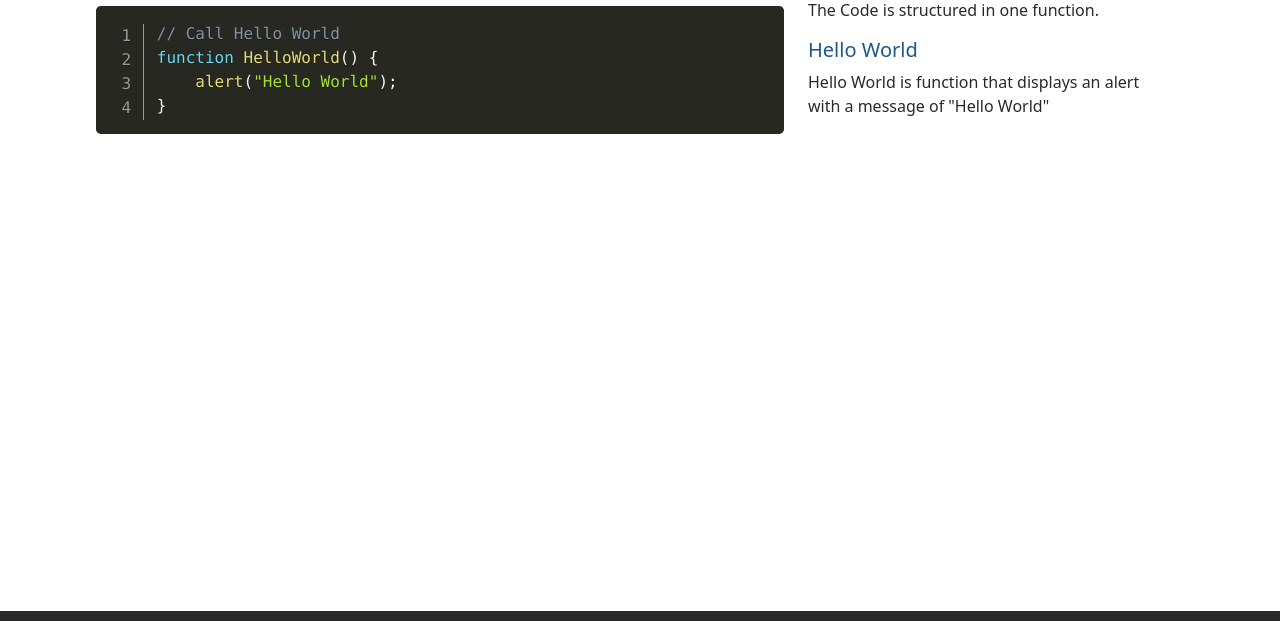
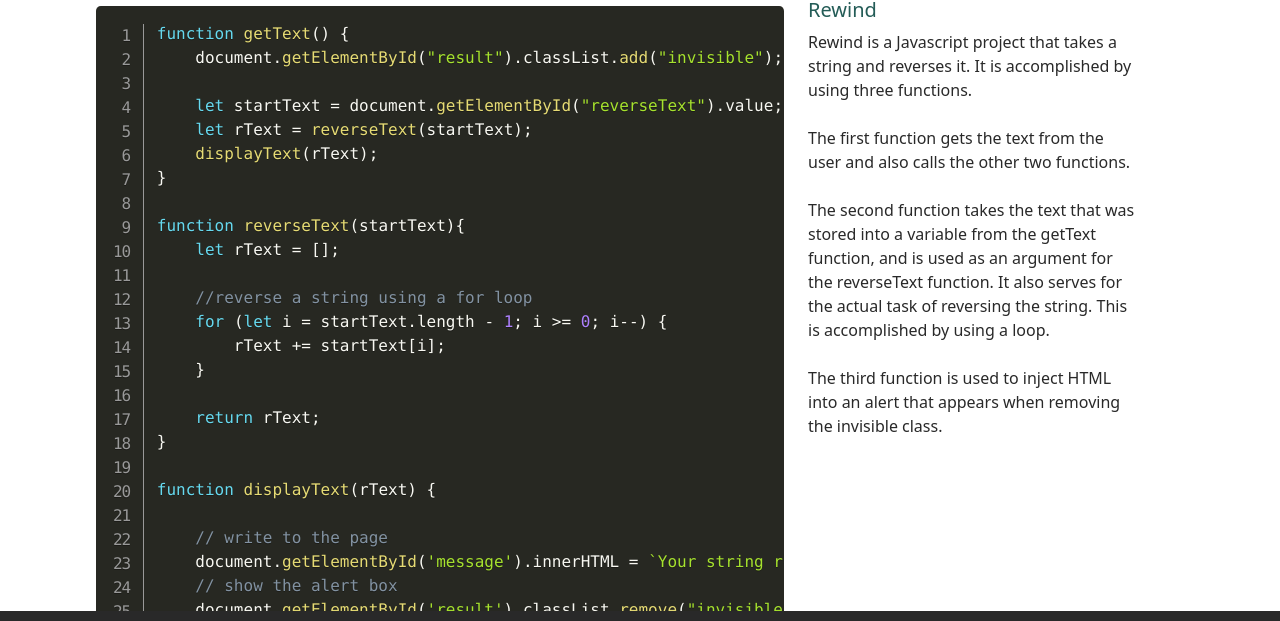
Before and after one commit to EB03/Rewind, a plain HTML site: page code.html in a window 1280 px wide. Shown: the part 123-744 px from the top of the page. Drawn offline with nearby package versions, Linux system fonts and the light colour scheme.

Commit message:
Updated html, css, logo

```diff
--- a/code.html
+++ b/code.html
@@ -55,17 +55,39 @@
                 <div class="col-lg-8">
                     <pre class="line-numbers">
                         <code class="language-javascript">
-                            // Call Hello World
-                            function HelloWorld() {
-                                alert("Hello World");
+
+                            function getText() {
+                                document.getElementById("result").classList.add("invisible");
+
+                                let startText = document.getElementById("reverseText").value;
+                                let rText = reverseText(startText);
+                                displayText(rText);
+                            }
+
+                            function reverseText(startText){
+                                let rText = [];
+
+                                //reverse a string using a for loop
+                                for (let i = startText.length - 1; i >= 0; i--) {
+                                    rText += startText[i];
+                                }
+
+                                return rText;
+                            }
+
+                            function displayText(rText) {
+
+                                // write to the page
+                                document.getElementById('message').innerHTML = `Your string reversed is: ${rText}`;
+                                // show the alert box
+                                document.getElementById('result').classList.remove("invisible");
                             }
                         </code>
                     </pre>
                 </div>
                 <div class="col-lg-4">
-                    <p>The Code is structured in one function.</p>
-                    <h5>Hello World</h5>
-                    <p>Hello World is function that displays an alert with a message of "Hello World"</p>
+                    <h5>Rewind</h5>
+                    <p>Rewind is a Javascript project that takes a string and reverses it. It is accomplished by using three functions. <br><br>The first function gets the text from the user and also calls the other two functions. <br><br>The second function takes the text that was stored into a variable from the getText function, and is used as an argument for the reverseText function. It also serves for the actual task of reversing the string. This is accomplished by using a loop. <br><br>The third function is used to inject HTML into an alert that appears when removing the invisible class.</p>
                 </div>
             </div>
         </div>
--- a/css/site.css
+++ b/css/site.css
@@ -1,5 +1,5 @@
 :root {
-    --primary-color: #1d5888;
+    --primary-color: #245c57;
     --secondary-color: #42ACA5;
     --dark-color: #292929;
     --white-color: #dff3e4;
```
Also changed, not shown: app.html (+2 -4 lines), index.html (+3 -3 lines), img/Rewind_Logo.svg.
